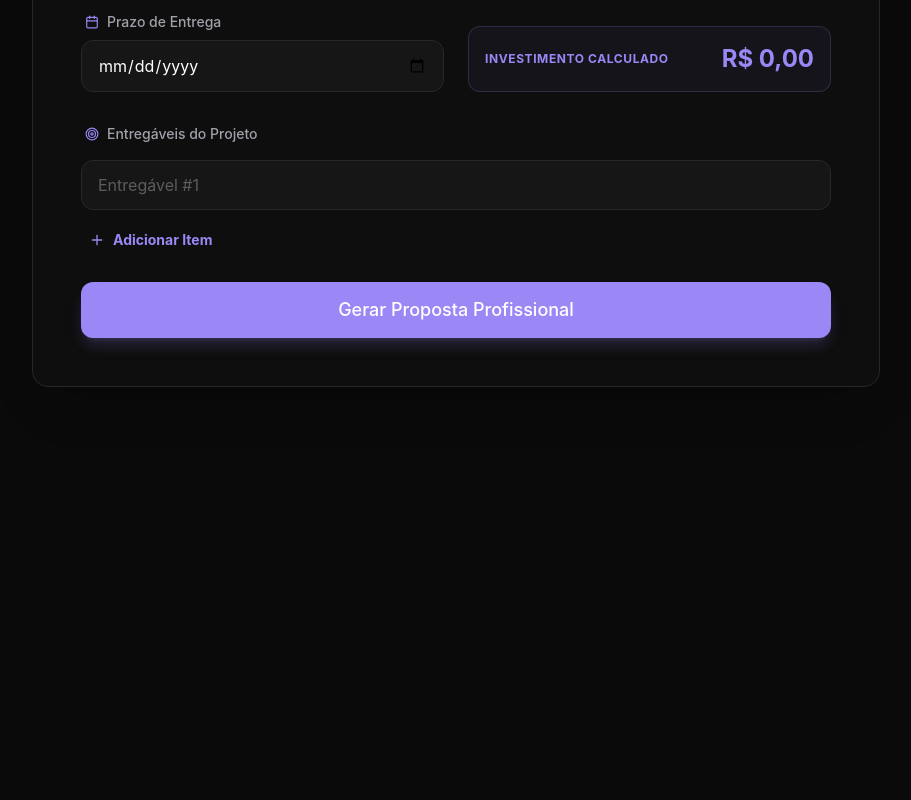
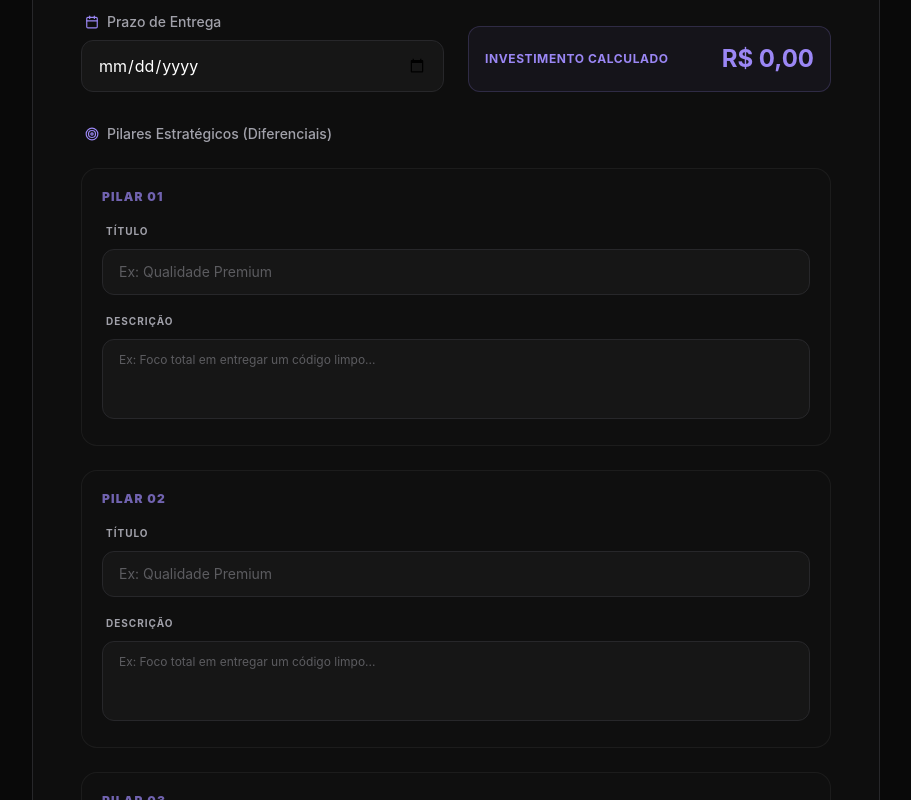
Before and after one commit to abraao-barros/white-room, a Next.js app: page /dashboard/new in a window 1280 px wide. Shown: the part 880-1680 px from the top of the page, without its empty margins (184-1095 px from the left). Before the commit the page ends 1347 px from the top, so only its background shows below. Built offline with nearby package versions, Linux system fonts and the light colour scheme; no server answers.

Commit message:
feat: add fields pillars in budget form component

```diff
--- a/src/app/api/budgets/[id]/route.ts
+++ b/src/app/api/budgets/[id]/route.ts
@@ -57,6 +57,7 @@
       totalValue,
       deadline,
       deliverables,
+      strategicPillars,
     } = data;
 
     // First, check if the budget exists and has a slug
@@ -92,6 +93,7 @@
       totalValue: totalValue ? parseFloat(totalValue) : undefined,
       deadline: deadline ? new Date(deadline) : undefined,
       deliverables,
+      strategicPillars,
       updatedAt: new Date(),
     };
 
--- a/src/app/api/budgets/route.ts
+++ b/src/app/api/budgets/route.ts
@@ -41,6 +41,7 @@
       totalValue,
       deadline,
       deliverables,
+      strategicPillars,
     } = data;
 
     if (!projectName) {
@@ -67,6 +68,7 @@
         totalValue: parseFloat(totalValue) || 0,
         deadline: new Date(deadline),
         deliverables: deliverables || [],
+        strategicPillars: strategicPillars || [],
         slug,
         userId: session.userId,
       })
--- a/src/app/orcamento/[slug]/page.tsx
+++ b/src/app/orcamento/[slug]/page.tsx
@@ -60,35 +60,31 @@
 
             {/* Strategic Pillars */}
             <section className="mb-32 grid grid-cols-1 md:grid-cols-3 gap-12">
-                <div className="space-y-6 group">
-                    <div className="w-16 h-16 rounded-3xl bg-primary/10 border border-primary/20 flex items-center justify-center text-primary group-hover:bg-primary group-hover:text-white transition-all duration-500">
-                        <Zap size={28} />
-                    </div>
-                    <h3 className="text-2xl font-bold">{getSetting('pillar_1_title', 'Agilidade Estratégica')}</h3>
-                    <p className="text-muted/70 text-sm leading-relaxed">
-                        {getSetting('pillar_1_description', 'Foco total em performance. Estruturação modular que permite o crescimento sustentável do projeto sem perdas de velocidade.')}
-                    </p>
-                </div>
+                {[0, 1, 2].map((idx) => {
+                    const customPillar = (budget.strategicPillars as any)?.[idx];
+                    const defaultIcons = [<Zap key="zap" size={28} />, <ShieldCheck key="shield" size={28} />, <Award key="award" size={28} />];
+                    const defaultTitles = ['Agilidade Estratégica', 'Arquitetura Segura', 'Qualidade Premium'];
+                    const defaultDescs = [
+                        'Foco total em performance. Estruturação modular que permite o crescimento sustentável do projeto sem perdas de velocidade.',
+                        'Utilização das melhores práticas de mercado para garantir a integridade dos dados e a proteção contra as vulnerabilidades mais comuns.',
+                        'Interface refinada e código limpo. O resultado é um produto que não apenas funciona, mas encanta e gera autoridade imediata.'
+                    ];
 
-                <div className="space-y-6 group">
-                    <div className="w-16 h-16 rounded-3xl bg-white/5 border border-white/10 flex items-center justify-center text-white group-hover:bg-white group-hover:text-background transition-all duration-500">
-                        <ShieldCheck size={28} />
-                    </div>
-                    <h3 className="text-2xl font-bold">{getSetting('pillar_2_title', 'Arquitetura Segura')}</h3>
-                    <p className="text-muted/70 text-sm leading-relaxed">
-                        {getSetting('pillar_2_description', 'Utilização das melhores práticas de mercado para garantir a integridade dos dados e a proteção contra as vulnerabilidades mais comuns.')}
-                    </p>
-                </div>
+                    const title = customPillar?.title || getSetting(`pillar_${idx + 1}_title`, defaultTitles[idx]);
+                    const description = customPillar?.description || getSetting(`pillar_${idx + 1}_description`, defaultDescs[idx]);
 
-                <div className="space-y-6 group">
-                    <div className="w-16 h-16 rounded-3xl bg-white/5 border border-white/10 flex items-center justify-center text-white group-hover:bg-white group-hover:text-background transition-all duration-500">
-                        <Award size={28} />
-                    </div>
-                    <h3 className="text-2xl font-bold">{getSetting('pillar_3_title', 'Qualidade Premium')}</h3>
-                    <p className="text-muted/70 text-sm leading-relaxed">
-                        {getSetting('pillar_3_description', 'Interface refinada e código limpo. O resultado é um produto que não apenas funciona, mas encanta e gera autoridade imediata.')}
-                    </p>
-                </div>
+                    return (
+                        <div key={idx} className="space-y-6 group">
+                            <div className={`w-16 h-16 rounded-3xl flex items-center justify-center transition-all duration-500 ${idx === 0 ? 'bg-primary/10 border border-primary/20 text-primary group-hover:bg-primary group-hover:text-white' : 'bg-white/5 border border-white/10 text-white group-hover:bg-white group-hover:text-background'}`}>
+                                {defaultIcons[idx]}
+                            </div>
+                            <h3 className="text-2xl font-bold">{title}</h3>
+                            <p className="text-muted/70 text-sm leading-relaxed">
+                                {description}
+                            </p>
+                        </div>
+                    );
+                })}
             </section>
 
             {/* Core Proposal Details */}
--- a/src/components/BudgetForm.tsx
+++ b/src/components/BudgetForm.tsx
@@ -15,6 +15,11 @@
         fixedTotal: initialData?.type === 'fixed' ? initialData.totalValue : '',
         deadline: initialData?.deadline ? new Date(initialData.deadline).toISOString().split('T')[0] : '',
         deliverables: initialData?.deliverables || [''],
+        strategicPillars: initialData?.strategicPillars || [
+            { title: '', description: '' },
+            { title: '', description: '' },
+            { title: '', description: '' },
+        ],
     })
     const [loading, setLoading] = useState(false)
     const [error, setError] = useState('')
@@ -56,6 +61,7 @@
             totalValue: totalValue,
             deadline: formData.deadline,
             deliverables: formData.deliverables.filter((d: string) => d.trim() !== ''),
+            strategicPillars: formData.strategicPillars,
         }
 
         try {
@@ -187,6 +193,47 @@
                     </div>
                 </div>
             </div>
+            {/* Strategic Pillars */}
+            <div className="space-y-6">
+                <label className="text-sm font-medium text-muted ml-1 flex items-center gap-2">
+                    <Target size={14} className="text-primary" /> Pilares Estratégicos (Diferenciais)
+                </label>
+                <div className="grid grid-cols-1 gap-6">
+                    {formData.strategicPillars.map((pillar: any, index: number) => (
+                        <div key={index} className="space-y-3 p-5 rounded-2xl bg-surface/30 border border-white/5">
+                            <h4 className="text-xs font-black uppercase tracking-widest text-primary/70 mb-2">Pilar 0{index + 1}</h4>
+                            <div className="space-y-2">
+                                <label className="text-[10px] font-bold text-muted uppercase tracking-widest px-1">Título</label>
+                                <input
+                                    type="text"
+                                    className="input-base text-sm py-3"
+                                    value={pillar.title}
+                                    placeholder="Ex: Qualidade Premium"
+                                    onChange={(e) => {
+                                        const newPillars = [...formData.strategicPillars];
+                                        newPillars[index] = { ...pillar, title: e.target.value };
+                                        setFormData({ ...formData, strategicPillars: newPillars });
+                                    }}
+                                />
+                            </div>
+                            <div className="space-y-2">
+                                <label className="text-[10px] font-bold text-muted uppercase tracking-widest px-1">Descrição</label>
+                                <textarea
+                                    className="input-base text-xs min-h-[80px] py-3 resize-none"
+                                    value={pillar.description}
+                                    placeholder="Ex: Foco total em entregar um código limpo..."
+                                    onChange={(e) => {
+                                        const newPillars = [...formData.strategicPillars];
+                                        newPillars[index] = { ...pillar, description: e.target.value };
+                                        setFormData({ ...formData, strategicPillars: newPillars });
+                                    }}
+                                />
+                            </div>
+                        </div>
+                    ))}
+                </div>
+                <p className="text-[10px] text-muted italic ml-1">* Deixe em branco para usar os valores padrão definidos nas configurações globais.</p>
+            </div>
 
             <div className="space-y-4">
                 <label className="text-sm font-medium text-muted ml-1 flex items-center gap-2">
--- a/src/lib/db/schema.ts
+++ b/src/lib/db/schema.ts
@@ -30,6 +30,7 @@
   totalValue: doublePrecision("total_value").notNull(),
   deadline: timestamp("deadline").notNull(),
   deliverables: jsonb("deliverables").notNull(), // Array of strings
+  strategicPillars: jsonb("strategic_pillars"), // Array of objects { title, description }
   slug: text("slug").unique().notNull(),
   createdAt: timestamp("created_at").defaultNow().notNull(),
   updatedAt: timestamp("updated_at").defaultNow().notNull(),
@@ -44,7 +45,6 @@
   updatedAt: timestamp("updated_at").defaultNow().notNull(),
 }, (table) => [
   primaryKey({ columns: [table.userId, table.id] }),
-  unique("system_settings_unique_idx").on(table.userId, table.id)
 ]);
 
 import { relations } from "drizzle-orm";
```
